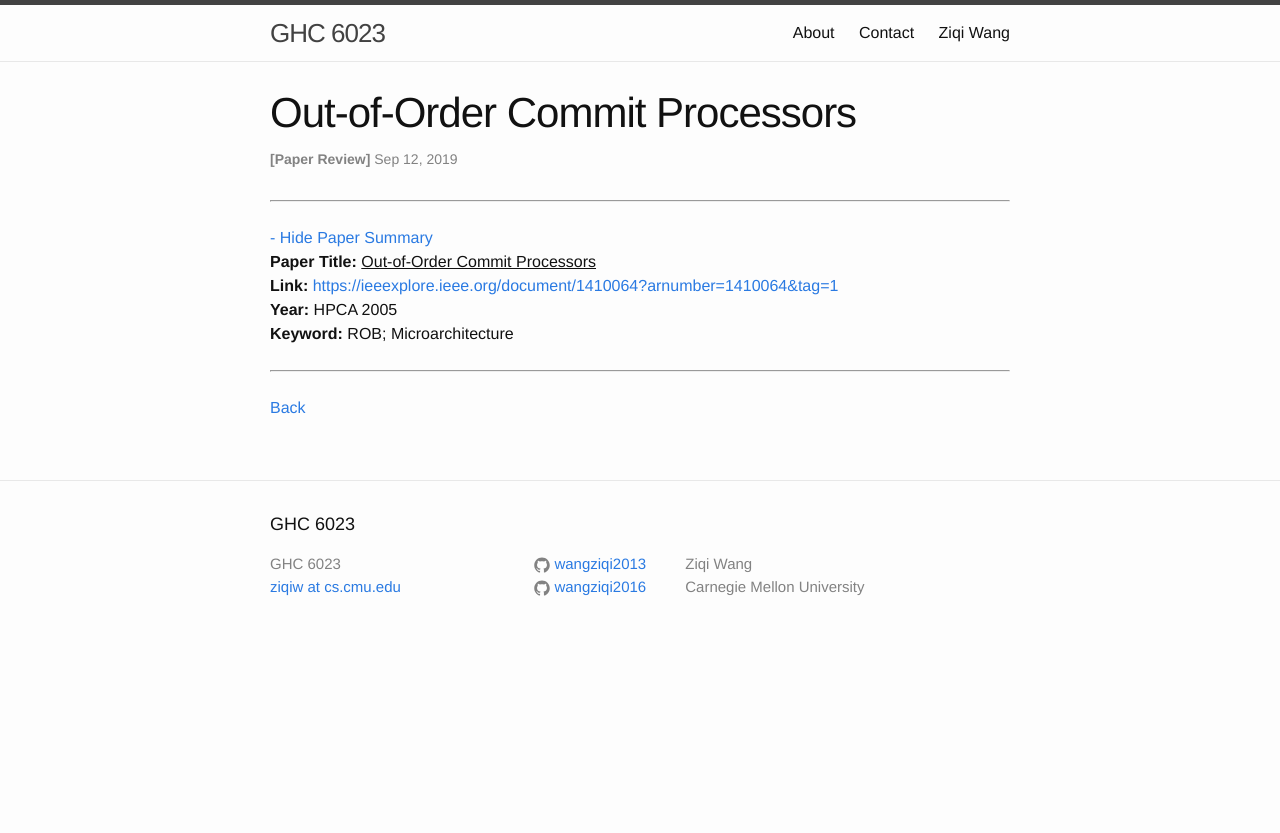
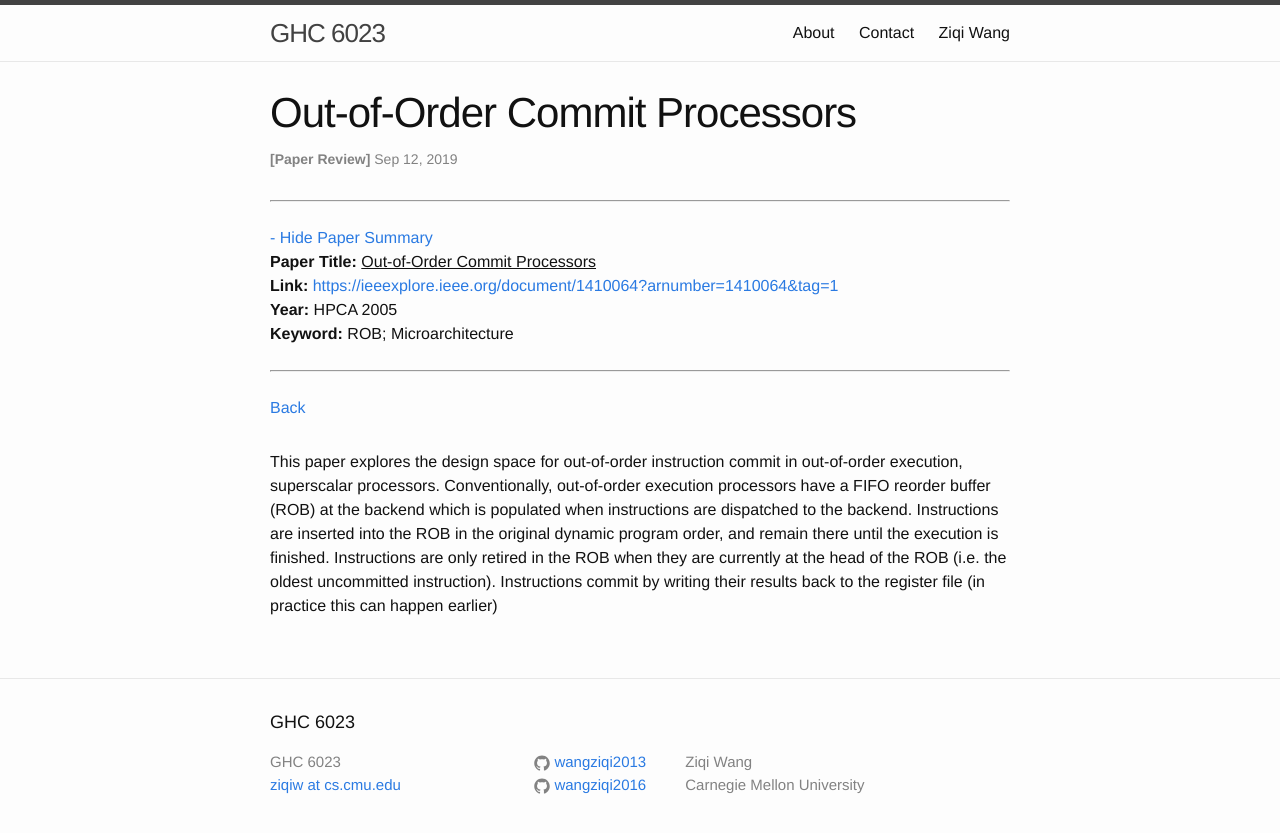
Before and after one commit to wangziqi2013/wangziqi2013.github.io, a Jekyll site: the page built from _posts/2019-09-11-ooo-commit-processors.markdown, in a window 1280 px wide. Shown: the top 833 px of the page. Built offline with Jekyll 4.4.1, drawn with Linux system fonts in a browser that asks for light colours.

Commit message:
Working on ROB

```diff
--- a/_posts/2019-09-11-ooo-commit-processors.markdown
+++ b/_posts/2019-09-11-ooo-commit-processors.markdown
@@ -12,3 +12,10 @@ htm_cd:
 htm_cr:
 version_mgmt:
 ---
+
+This paper explores the design space for out-of-order instruction commit in out-of-order execution, superscalar processors.
+Conventionally, out-of-order execution processors have a FIFO reorder buffer (ROB) at the backend which is populated when
+instructions are dispatched to the backend. Instructions are inserted into the ROB in the original dynamic program order,
+and remain there until the execution is finished. Instructions are only retired in the ROB when they are currently at the
+head of the ROB (i.e. the oldest uncommitted instruction). Instructions commit by writing their results back to the register
+file (in practice this can happen earlier)
```
